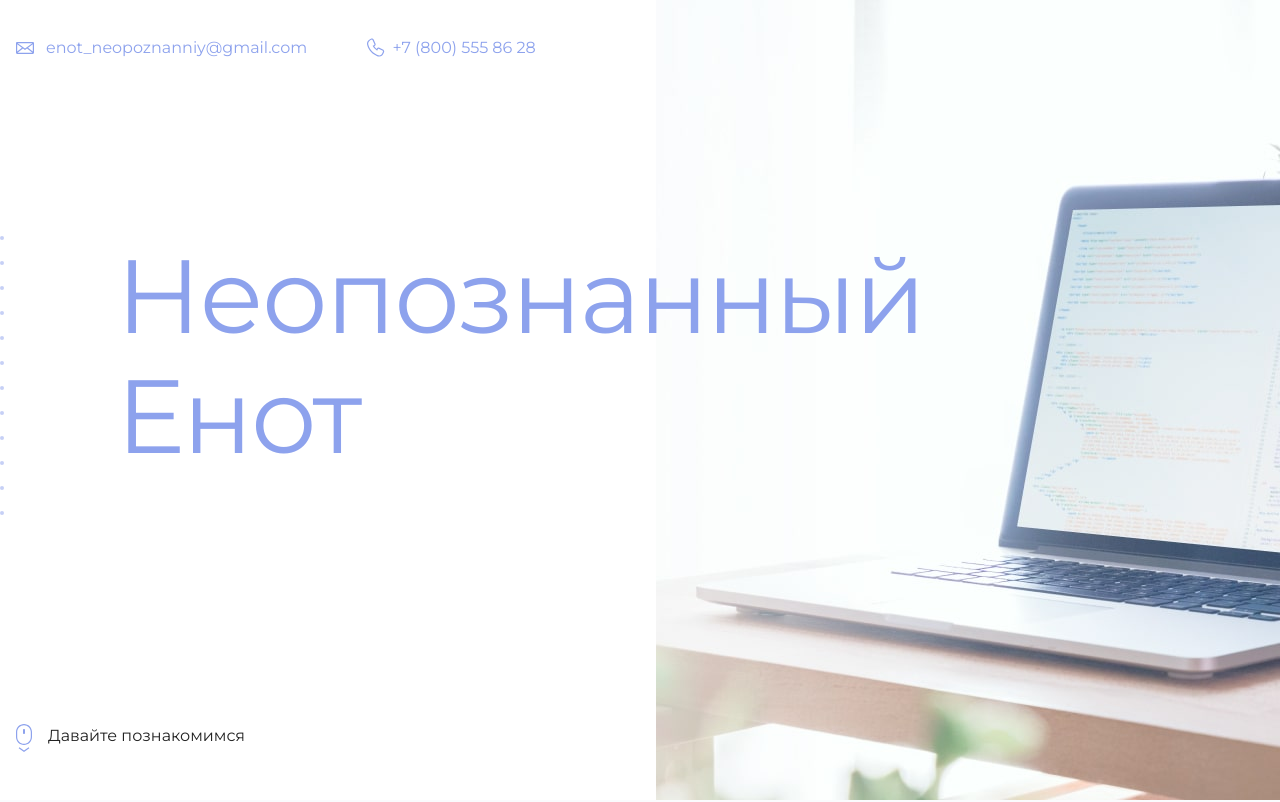
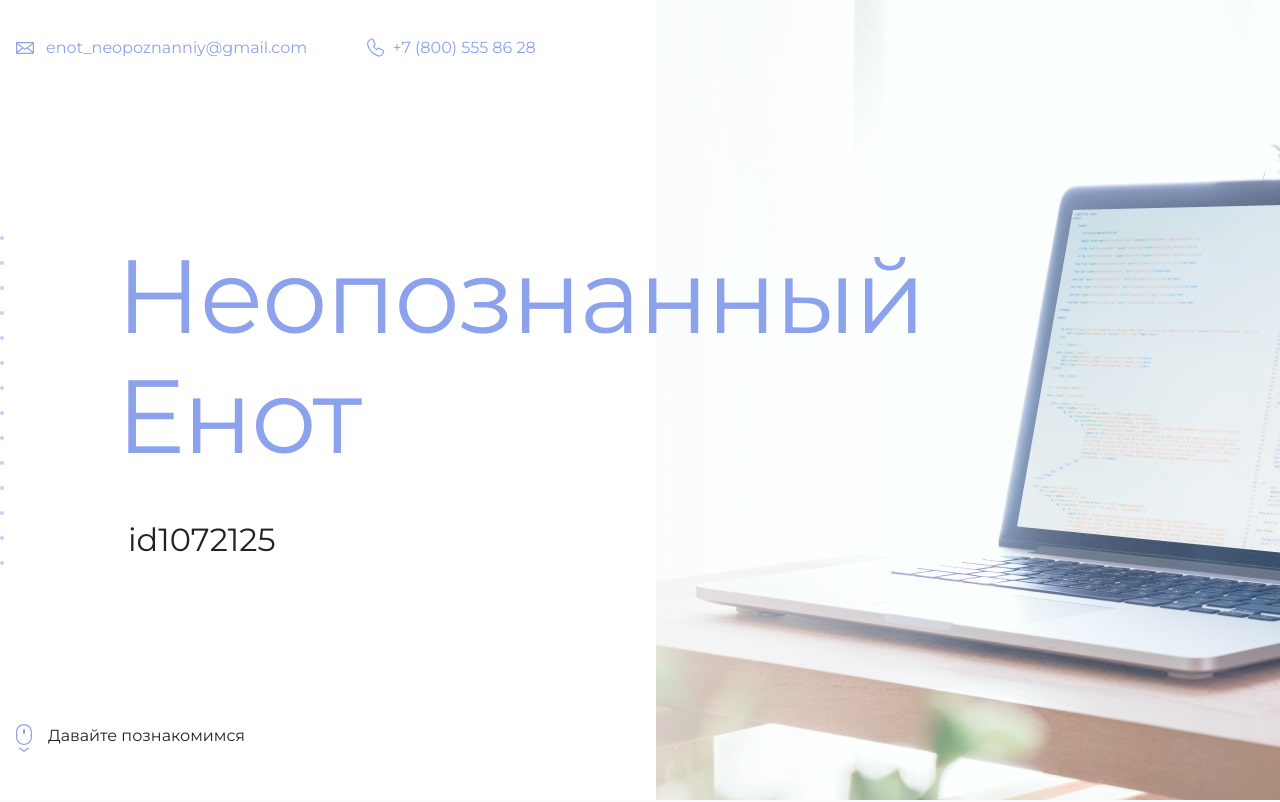
Before and after one commit to GeorgijBugaev/github-pages-examples, a plain HTML site: page index.html in a window 1280 px wide. Shown: the top 802 px of the page. Drawn offline with Linux system fonts and the light colour scheme.

Commit message:
Внес id

```diff
--- a/index.html
+++ b/index.html
@@ -19,7 +19,7 @@
       <section class="hero-image">
         <div class="container">
           <h1 class="heading">Неопознанный Енот</h1>
-          <p><!-- Тут ваш id на сайте Академии --></p>
+          <p>id1072125</p>
         </div>
       </section>
 
```
